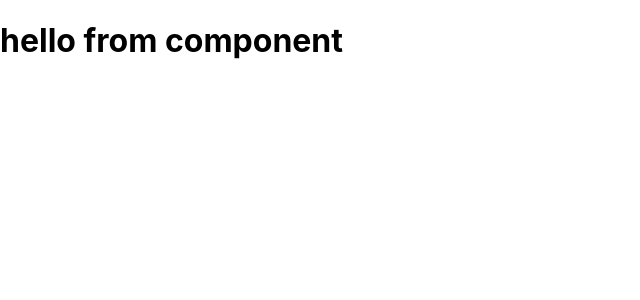
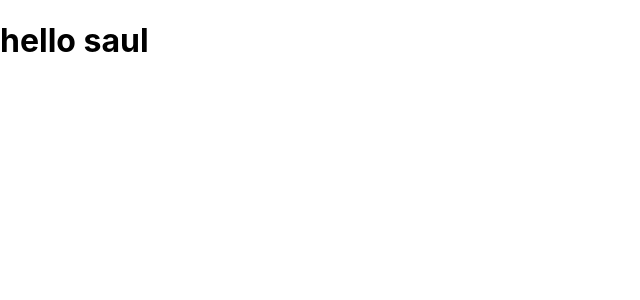
Before and after one commit to saulRM10/my-app, a React (Create React App) app: page / in a window 1280 px wide. Shown: the top 300 px of the page, without its empty margins (0-640 px from the left). Built offline with nearby package versions, Linux system fonts and the light colour scheme.

Commit message:
update test component to use props, which are properties used for passing data from one component to another

```diff
--- a/src/components/text.js
+++ b/src/components/text.js
@@ -1,8 +1,8 @@
 import React from "react";
 
 
-function TestComponent(){
-    return <h1> hello from component </h1> ;
+function TestComponent(props){
+    return <h1> hello {props.name} </h1> ;
 }
 
 export default TestComponent;
--- a/src/index.js
+++ b/src/index.js
@@ -11,7 +11,7 @@ root.render(
   // <React.StrictMode>
     // <App />
   // </React.StrictMode>
-  <TestComponent />
+  <TestComponent name="saul" />
 
 );
 
```
